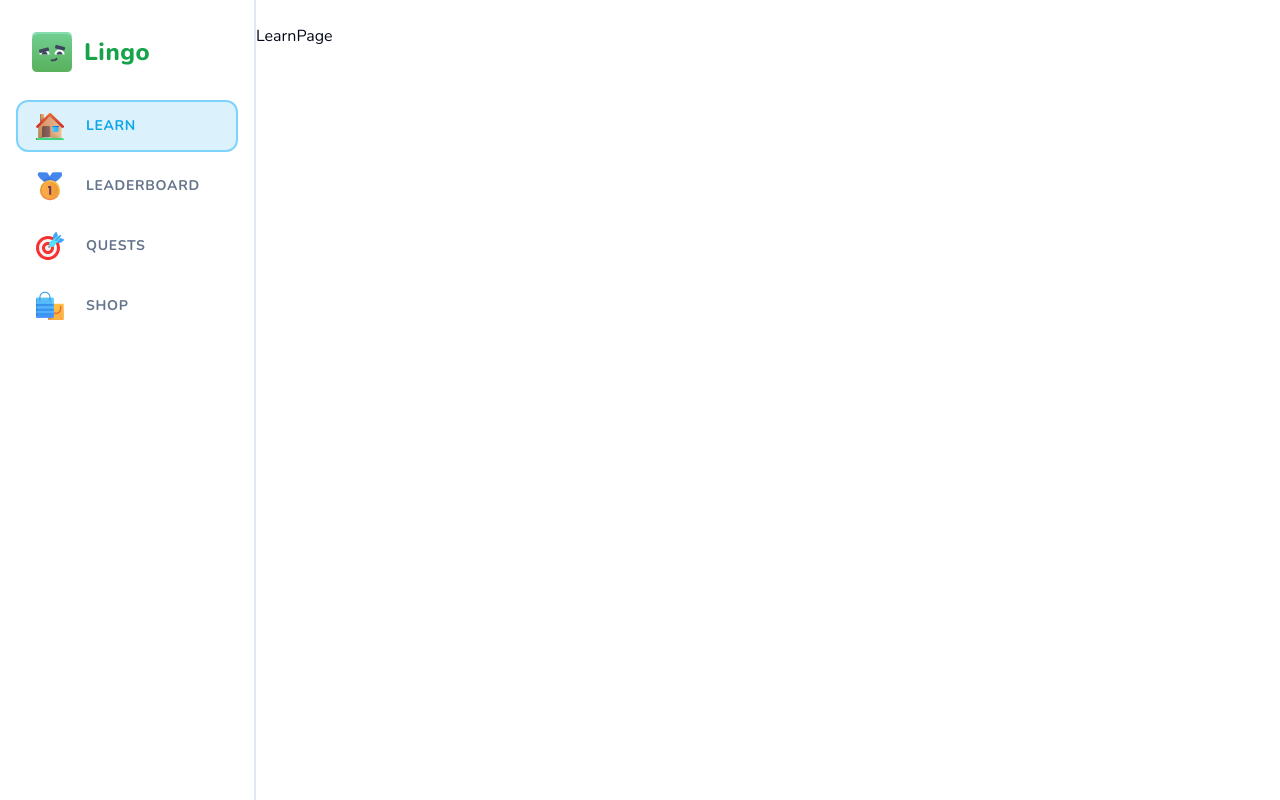
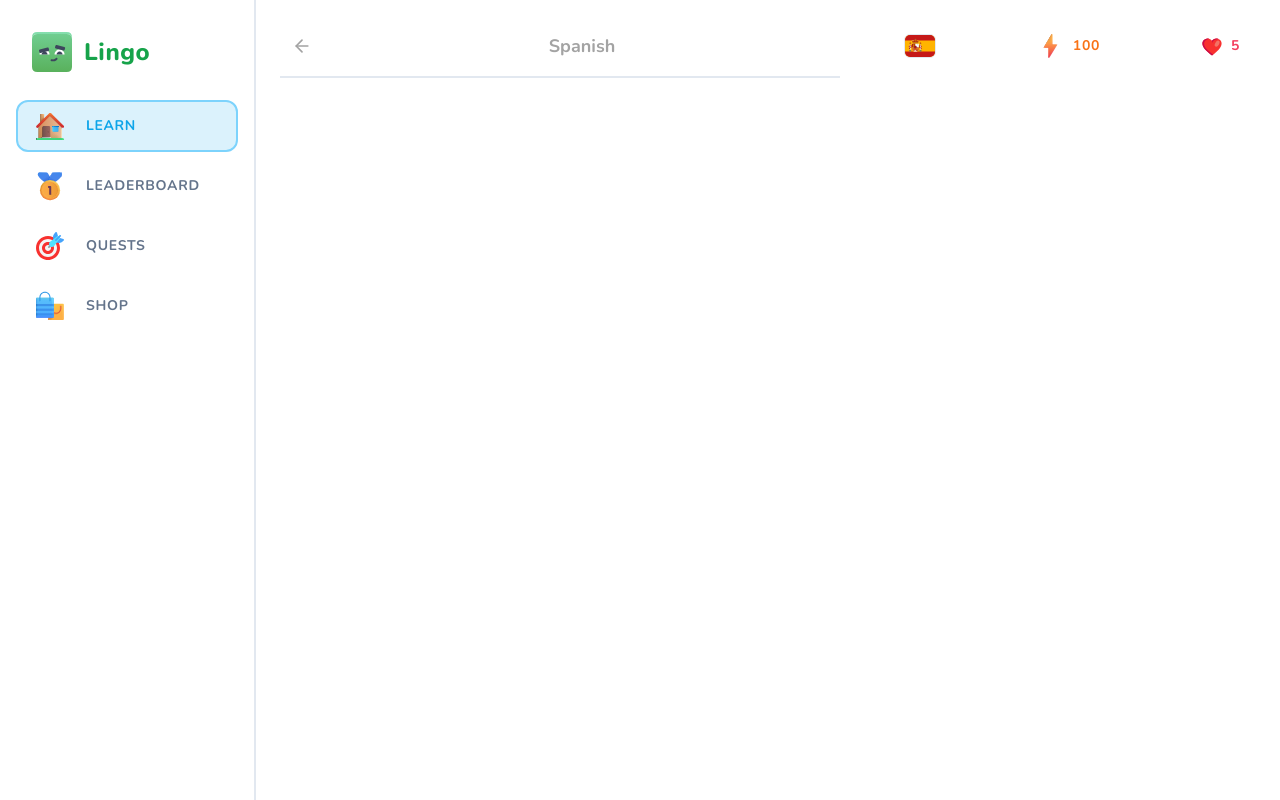
Before and after one commit to archerzou/language-learning, a Next.js app: page /learn in a window 1280 px wide. Built offline with nearby package versions, Linux system fonts and the light colour scheme.

Commit message:
setup layout

```diff
--- /dev/null
+++ b/app/(main)/learn/header.tsx
@@ -0,0 +1,22 @@
+import Link from "next/link";
+import { ArrowLeft } from "lucide-react";
+
+import { Button } from "@/components/ui/button";
+
+type Props = {
+  title: string;
+};
+
+export const Header = ({ title }: Props) => {
+  return (
+    <div className="sticky top-0 bg-white pb-3 lg:pt-[28px] lg:mt-[-28px] flex items-center justify-between border-b-2 mb-5 text-neutral-400 lg:z-50">
+      <Link href="/courses">
+        <Button variant="ghost" size="sm">
+          <ArrowLeft className="h-5 w-5 stroke-2 text-neutral-400" />
+        </Button>
+      </Link>
+      <h1 className="font-bold text-lg">{title}</h1>
+      <div />
+    </div>
+  );
+};
--- a/app/(main)/learn/page.tsx
+++ b/app/(main)/learn/page.tsx
@@ -1,5 +1,46 @@
+import { FeedWrapper } from "@/components/feed-wrapper";
+import { UserProgress } from "@/components/user-progress";
+import { StickyWrapper } from "@/components/sticky-wrapper";
+
+import { Header } from "./header";
+
 const LearnPage = () => {
-  return <div>LearnPage</div>;
+  return (
+    <div className="flex flex-row-reverse gap-[48px] px-6">
+      <StickyWrapper>
+        <UserProgress
+          activeCourse={{ title: "Spanish", imageSrc: "/es.svg" }}
+          hearts={5}
+          points={100}
+          hasActiveSubscription={false}
+        />
+        {/* {!isPro && <Promo />}
+        <Quests points={userProgress.points} /> */}
+      </StickyWrapper>
+      <FeedWrapper>
+        <Header title="Spanish" />
+        {/* {units.map((unit) => (
+          <div key={unit.id} className="mb-10">
+            <Unit
+              id={unit.id}
+              order={unit.order}
+              description={unit.description}
+              title={unit.title}
+              lessons={unit.lessons}
+              activeLesson={
+                courseProgress.activeLesson as
+                  | (typeof lessons.$inferSelect & {
+                      unit: typeof unitsSchema.$inferSelect;
+                    })
+                  | undefined
+              }
+              activeLessonPercentage={lessonPercentage}
+            />
+          </div>
+        ))} */}
+      </FeedWrapper>
+    </div>
+  );
 };
 
 export default LearnPage;
--- /dev/null
+++ b/components/feed-wrapper.tsx
@@ -0,0 +1,7 @@
+type Props = {
+  children: React.ReactNode;
+};
+
+export const FeedWrapper = ({ children }: Props) => {
+  return <div className="flex-1 relative top-0 pb-10">{children}</div>;
+};
--- /dev/null
+++ b/components/sticky-wrapper.tsx
@@ -0,0 +1,13 @@
+type Props = {
+  children: React.ReactNode;
+};
+
+export const StickyWrapper = ({ children }: Props) => {
+  return (
+    <div className="hidden lg:block w-[368px] sticky self-end bottom-6">
+      <div className="min-h-[calc(100vh-48px)] sticky top-6 flex flex-col gap-y-4">
+        {children}
+      </div>
+    </div>
+  );
+};
--- /dev/null
+++ b/components/user-progress.tsx
@@ -0,0 +1,64 @@
+import Link from "next/link";
+import Image from "next/image";
+import { InfinityIcon } from "lucide-react";
+
+// import { courses } from "@/db/schema";
+import { Button } from "@/components/ui/button";
+
+type Props = {
+  activeCourse: { imageSrc: string; title: string };
+  hearts: number;
+  points: number;
+  hasActiveSubscription: boolean;
+};
+
+export const UserProgress = ({
+  activeCourse,
+  points,
+  hearts,
+  hasActiveSubscription,
+}: Props) => {
+  return (
+    <div className="flex items-center justify-between gap-x-2 w-full">
+      <Link href="/courses">
+        <Button variant="ghost">
+          <Image
+            src={activeCourse.imageSrc}
+            alt={activeCourse.title}
+            className="rounded-md border"
+            width={32}
+            height={32}
+          />
+        </Button>
+      </Link>
+      <Link href="/shop">
+        <Button variant="ghost" className="text-orange-500">
+          <Image
+            src="/points.svg"
+            height={28}
+            width={28}
+            alt="Points"
+            className="mr-2"
+          />
+          {points}
+        </Button>
+      </Link>
+      <Link href="/shop">
+        <Button variant="ghost" className="text-rose-500">
+          <Image
+            src="/heart.svg"
+            height={22}
+            width={22}
+            alt="Hearts"
+            className="mr-2"
+          />
+          {hasActiveSubscription ? (
+            <InfinityIcon className="h-4 w-4 stroke-[3]" />
+          ) : (
+            hearts
+          )}
+        </Button>
+      </Link>
+    </div>
+  );
+};
```
